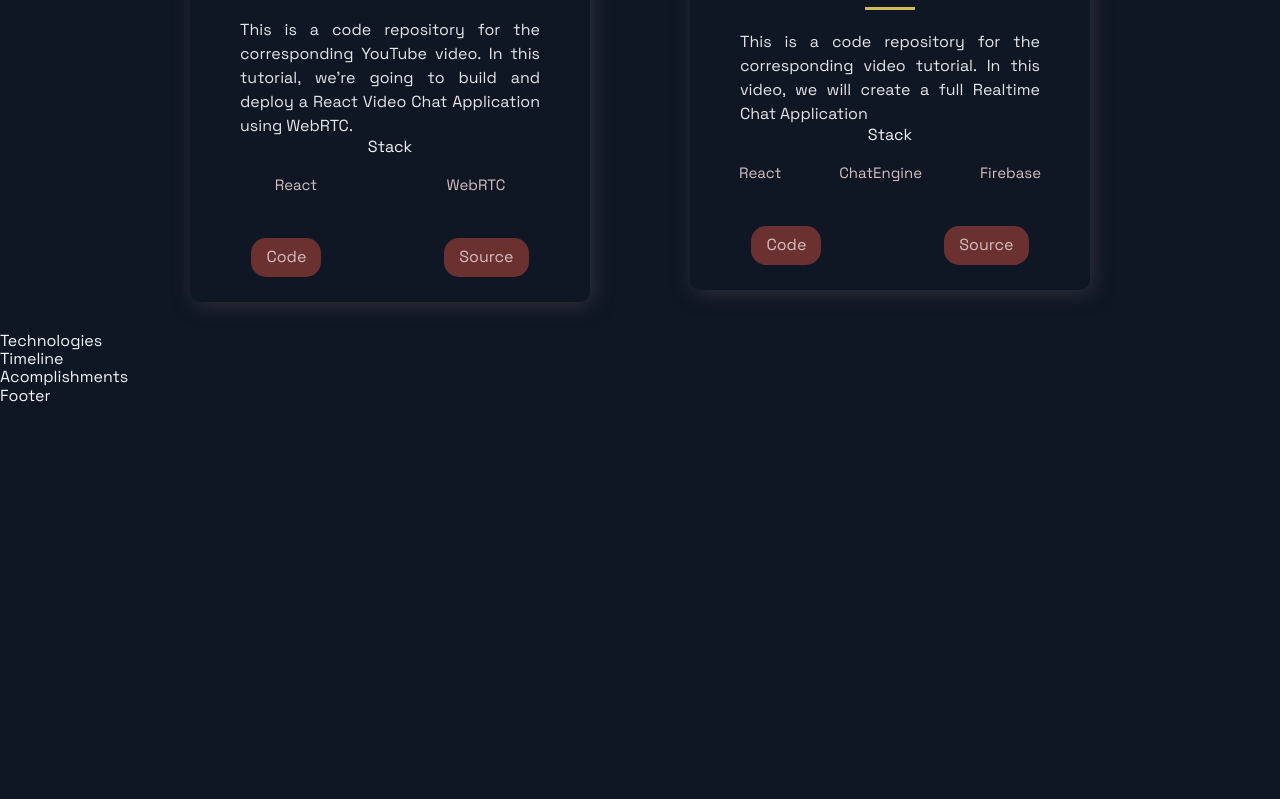
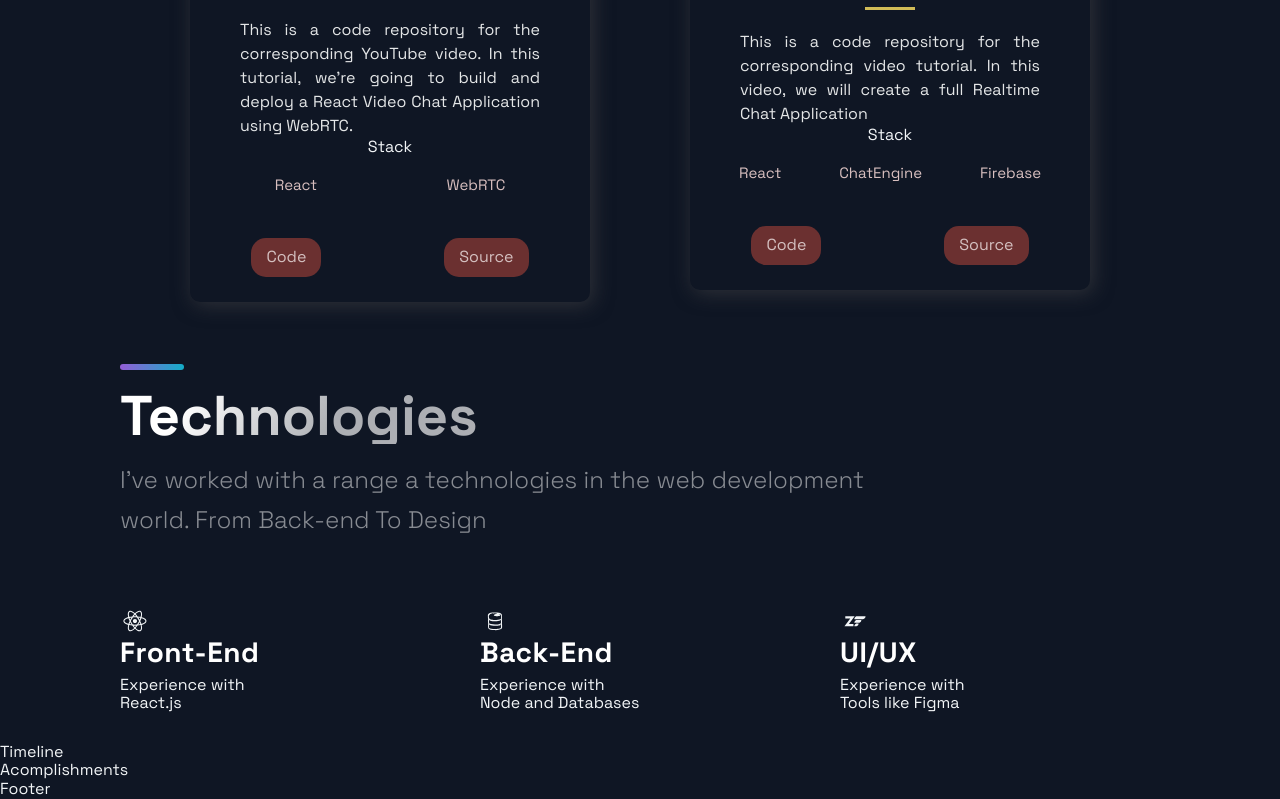
Before and after one commit to amorelliarthur/portifolio_website, a Next.js app: page / in a window 1280 px wide. Shown: the part 1861-2660 px from the top of the page. Before the commit the page ends 2267 px from the top, so only its background shows below. Built offline with nearby package versions, Linux system fonts and the light colour scheme.

Commit message:
Technologies

```diff
--- a/src/components/Technologies/Technologies.js
+++ b/src/components/Technologies/Technologies.js
@@ -4,9 +4,42 @@ import { Section, SectionDivider, SectionText, SectionTitle } from '../../styles
 import { List, ListContainer, ListItem, ListParagraph, ListTitle } from './TechnologiesStyles';
 
 const Technologies = () =>  (
-  <div>
-    Technologies
-  </div>
+  <Section id="tech">
+    <SectionDivider />
+    <br />
+    <SectionTitle>Technologies</SectionTitle>
+    <SectionText>
+      I've worked with a range a technologies in the web development world.
+      From Back-end To Design
+    </SectionText>
+    <List>
+      <ListItem>
+        <DiReact size='3rem'/>
+        <ListContainer>
+          <ListTitle>Front-End</ListTitle>
+          Experience with <br />
+          React.js
+        </ListContainer>
+      </ListItem>
+      <ListItem>
+        <DiFirebase size='3rem'/>
+        <ListContainer>
+          <ListTitle>Back-End</ListTitle>
+          Experience with <br />
+          Node and Databases
+        </ListContainer>
+      </ListItem>
+      <ListItem>
+        <DiZend size='3rem'/>
+        <ListContainer>
+          <ListTitle>UI/UX</ListTitle>
+          Experience with <br />
+          Tools like Figma
+        </ListContainer>
+      </ListItem>
+    </List>
+  </Section>
+
 );
 
 export default Technologies;
```
